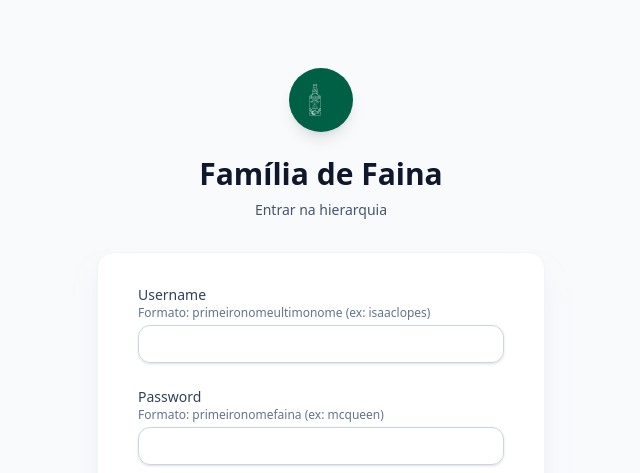
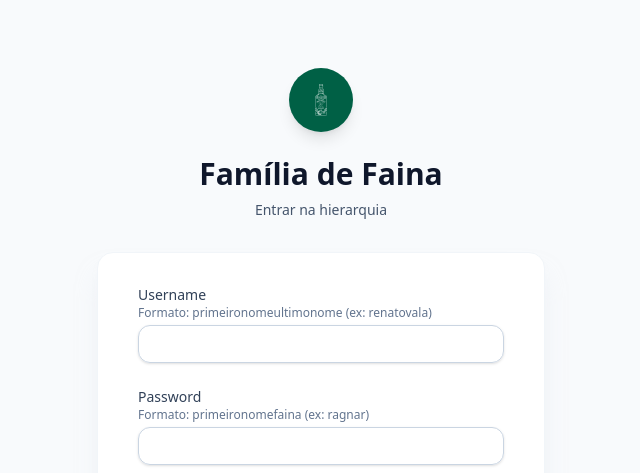
Before and after one commit to iLopes18/familia-faina, a React (Vite) app: page /login in a window 1280 px wide. Shown: the top 473 px of the page, without its empty margins (319-959 px from the left). Built offline with nearby package versions, Linux system fonts and the light colour scheme; no server answers; the database is empty.

Commit message:
Update login instructions and remove unused import

```diff
--- a/src/Login.tsx
+++ b/src/Login.tsx
@@ -7,7 +7,7 @@ import {
   setDoc,
 } from "firebase/firestore";
 import { useNavigate, Link } from "react-router-dom";
-import { Anchor, Upload } from "lucide-react";
+import { Upload } from "lucide-react";
 import { useAuth } from "./AuthContext";
 import { Member } from "./types";
 import { transferToFirebase } from "./uploaddata";
@@ -103,7 +103,7 @@ export default function Login() {
       <div className="sm:mx-auto sm:w-full sm:max-w-md">
         <div className="flex justify-center">
           <div className="h-16 w-16 bg-emerald-800 rounded-full flex items-center justify-center shadow-lg">
-            <img src="/logo-jd.svg" alt="Logo" className="h-10 w-10 mr-3 brightness-0 invert" />
+            <img src="/logo-jd.svg" alt="Logo" className="h-10 w-10 brightness-0 invert" />
           </div>
         </div>
         <h2 className="mt-6 text-center text-3xl font-extrabold text-slate-900">
@@ -126,7 +126,7 @@ export default function Login() {
               <label className="block text-sm font-medium text-slate-700">
                 Username
               </label>
-              <p className="text-xs text-slate-500 mb-1">Formato: primeironomeultimonome (ex: isaaclopes)</p>
+              <p className="text-xs text-slate-500 mb-1">Formato: primeironomeultimonome (ex: renatovala)</p>
               <div className="mt-1">
                 <input
                   type="text"
@@ -142,7 +142,7 @@ export default function Login() {
               <label className="block text-sm font-medium text-slate-700">
                 Password
               </label>
-              <p className="text-xs text-slate-500 mb-1">Formato: primeironomefaina (ex: mcqueen)</p>
+              <p className="text-xs text-slate-500 mb-1">Formato: primeironomefaina (ex: ragnar)</p>
               <div className="mt-1">
                 <input
                   type="password"
```
